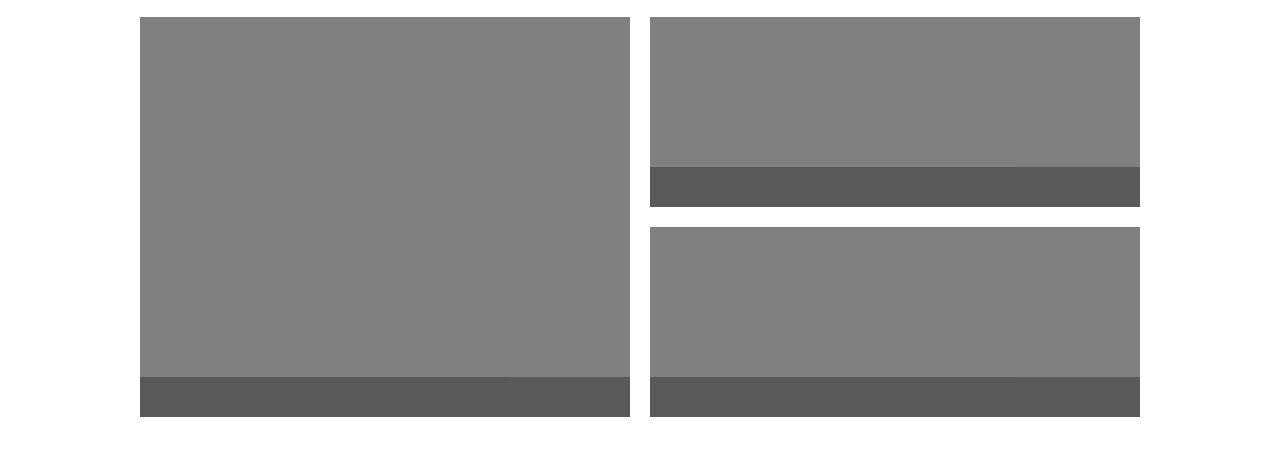
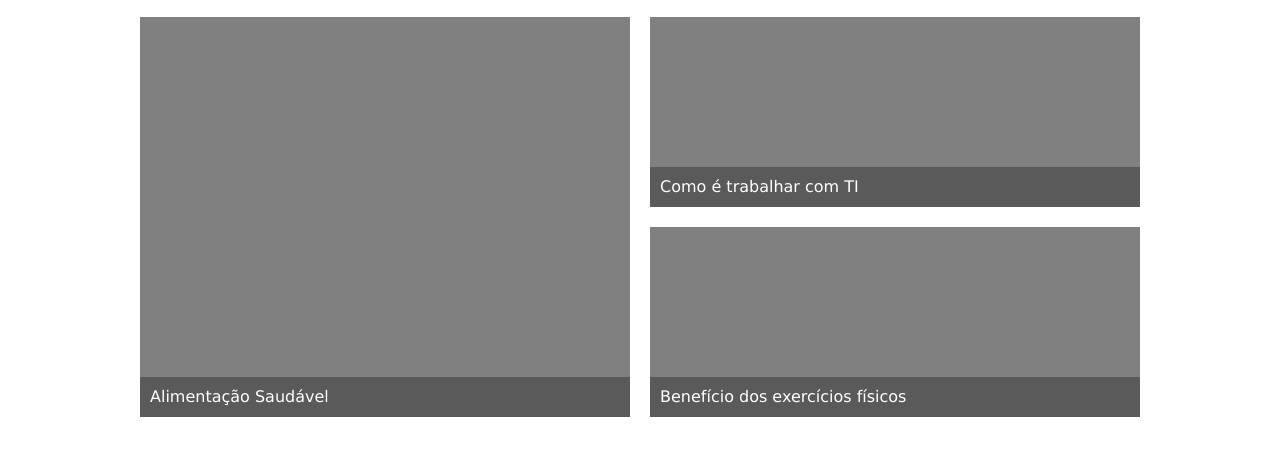
Before and after one commit to karolinyyap/DevWebI, a plain HTML site: page layout2/index.html in a window 1280 px wide. Shown: the part 73-528 px from the top of the page. Drawn offline with Linux system fonts and the light colour scheme.

Commit message:
Update index.html

```diff
--- a/layout2/index.html
+++ b/layout2/index.html
@@ -1,3 +1,4 @@
+
 <!DOCTYPE html>
 <html lang="pt-br">
 <head>
@@ -24,16 +25,19 @@
     <section id="noticias">
         <div class="nGrande">
             <div class="img"></div>
-            <div class="linha">Alimentação Saudável</div>
+            <div class="linha"></div>
+            <div class="texto">Alimentação Saudável</div>
         </div>
         <div class="direita">
             <div class="nPequeno">
                 <div class="img"></div>
-                <div class="linha">Como é trabalhar com TI</div>
+                <div class="linha"></div>
+                <div class="texto">Como é trabalhar com TI</div>
             </div>
             <div class="nPequeno">
                 <div class="img"></div>
-                <div class="linha">Benefício dos exercícios físicos</div>
+                <div class="linha"></div>
+                <div class="texto">Benefício dos exercícios físicos</div>
             </div>
             </div>
     </section>
```
